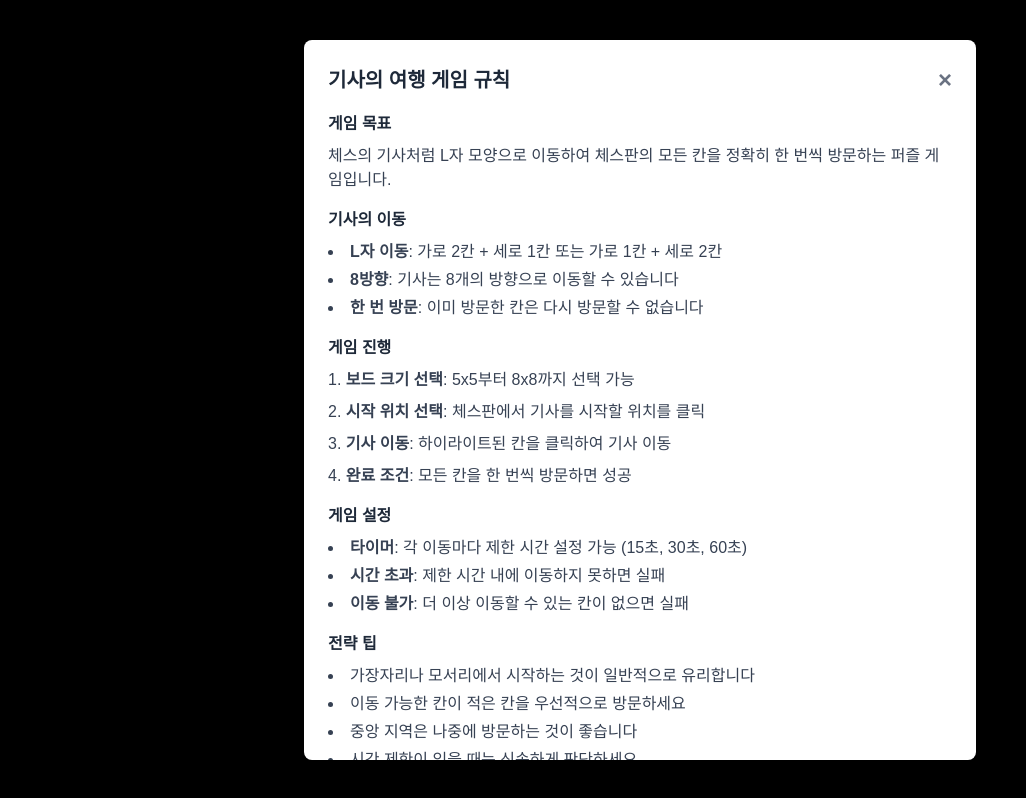
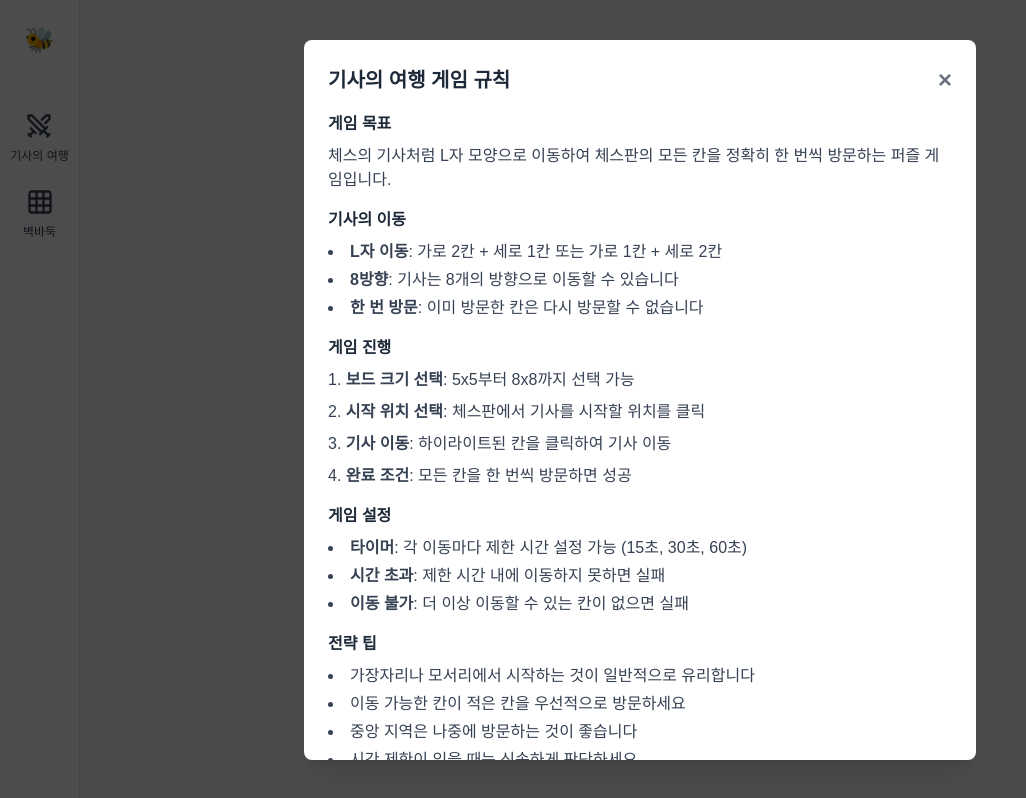
Before and after one commit to PyeongBee/bee_games, a Next.js app: page /knights-tour in a window 1280 px wide. Both pictures are taken after a click on the button "게임규칙". Shown: the whole page, without its empty margins (0-1026 px from the left). Built offline with nearby package versions, Linux system fonts and the light colour scheme.

Commit message:
게임 규칙 모달 배경 누르면 닫히고 배경 반투명으로 수정

```diff
--- a/src/app/knights-tour/page.tsx
+++ b/src/app/knights-tour/page.tsx
@@ -270,8 +270,14 @@ export default function KnightsTour() {
 
       {/* 게임 규칙 모달 */}
       {showRules && (
-        <div className='fixed inset-0 bg-black bg-opacity-50 z-50 flex items-center justify-center p-4'>
-          <div className='bg-white rounded-lg shadow-xl max-w-2xl w-full max-h-[90vh] overflow-y-auto'>
+        <div
+          className='fixed inset-0 bg-black/70 z-50 flex items-center justify-center p-4'
+          onClick={() => setShowRules(false)}
+        >
+          <div
+            className='bg-white rounded-lg shadow-xl max-w-2xl w-full max-h-[90vh] overflow-y-auto'
+            onClick={(e) => e.stopPropagation()}
+          >
             <div className='p-6'>
               <div className='flex justify-between items-center mb-4'>
                 <h3 className='text-xl font-bold text-gray-800'>기사의 여행 게임 규칙</h3>
--- a/src/app/wall-baduk/page.tsx
+++ b/src/app/wall-baduk/page.tsx
@@ -642,8 +642,14 @@ export default function WallBaduk() {
 
       {/* 게임 규칙 모달 */}
       {showRules && (
-        <div className='fixed inset-0 bg-black bg-opacity-50 z-50 flex items-center justify-center p-4'>
-          <div className='bg-white rounded-lg shadow-xl max-w-2xl w-full max-h-[90vh] overflow-y-auto'>
+        <div
+          className='fixed inset-0 bg-black/70 z-50 flex items-center justify-center p-4'
+          onClick={() => setShowRules(false)}
+        >
+          <div
+            className='bg-white rounded-lg shadow-xl max-w-2xl w-full max-h-[90vh] overflow-y-auto'
+            onClick={(e) => e.stopPropagation()}
+          >
             <div className='p-6'>
               <div className='flex justify-between items-center mb-4'>
                 <h3 className='text-xl font-bold text-gray-800'>벽바둑 게임 규칙</h3>
```
